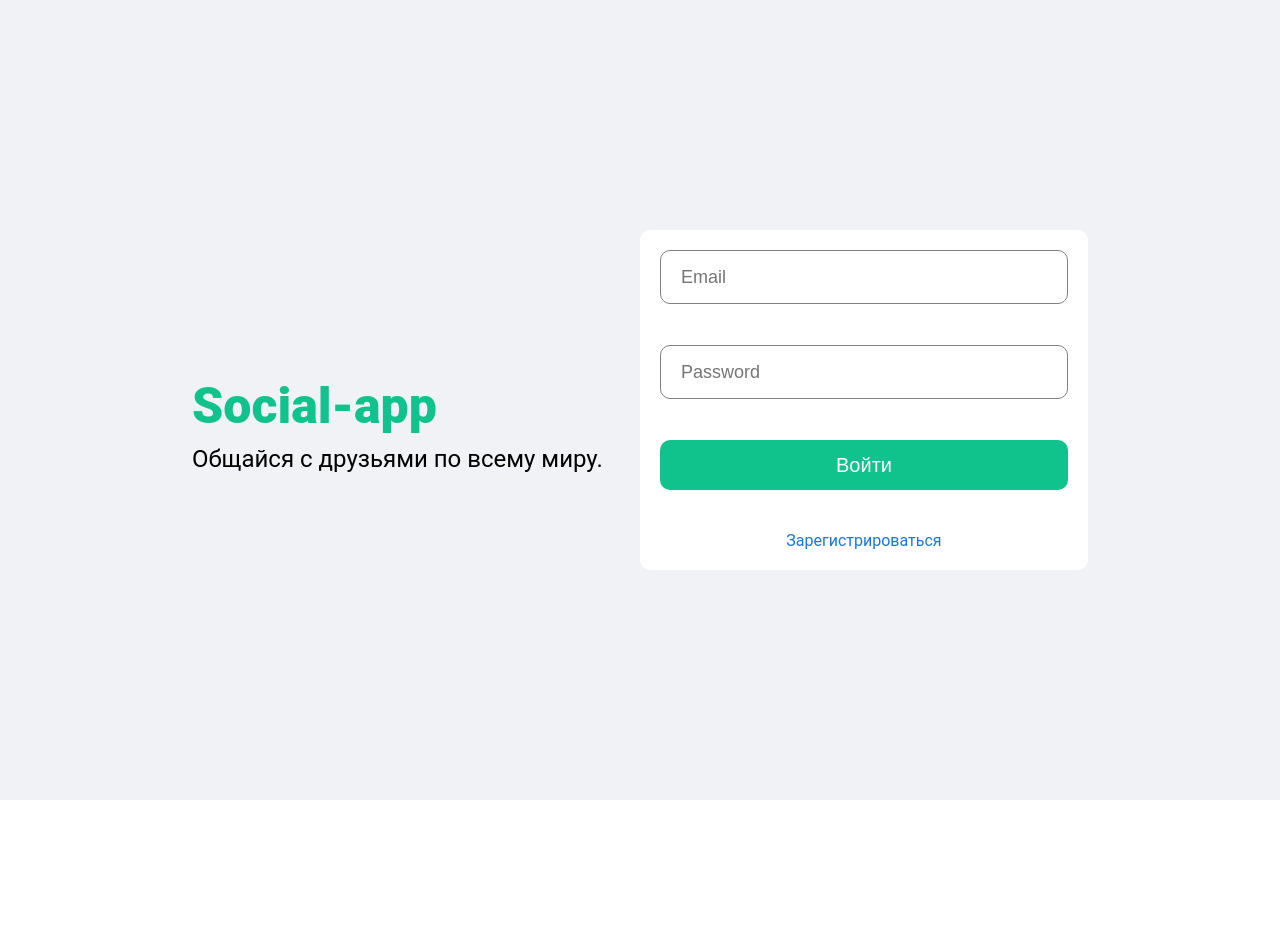
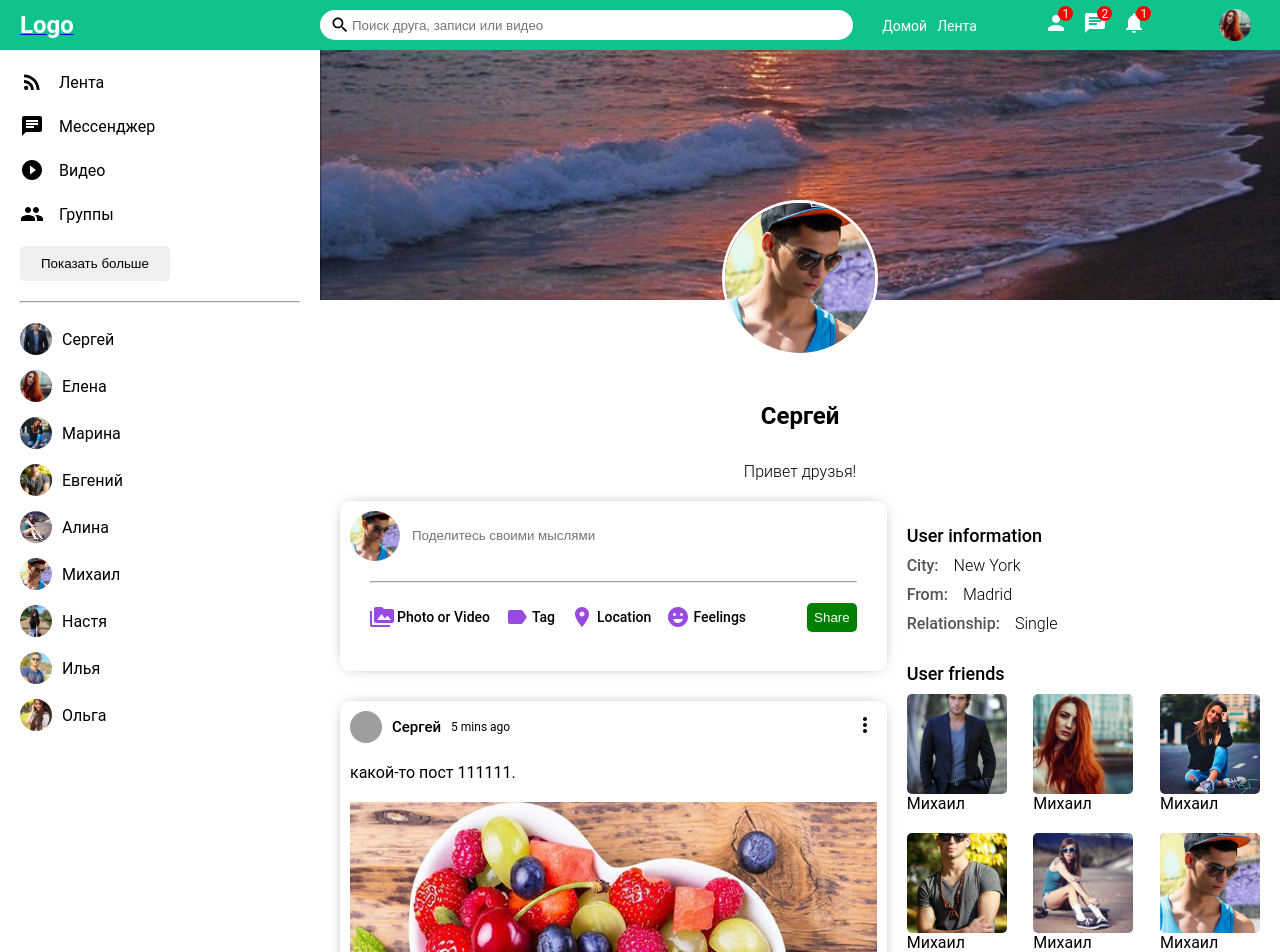
Before and after one commit to Pavel-Sol/social-media-app-MERN, a React (Create React App) app in the folder client/: page /profile/1 in a window 1280 px wide. Shown: the top 952 px of the page. Before the commit the page ends 800 px from the top, so only its background shows below. Built offline with nearby package versions, Linux system fonts and the light colour scheme; grey boxes are pictures that could not be loaded; the HTML template or start-up script is replaced by a standard one.

Commit message:
настроил роутинг на клиенте

```diff
--- a/client/package.json
+++ b/client/package.json
@@ -10,6 +10,7 @@
     "@testing-library/user-event": "^12.8.3",
     "react": "^17.0.2",
     "react-dom": "^17.0.2",
+    "react-router-dom": "^5.3.0",
     "react-scripts": "4.0.3",
     "web-vitals": "^1.1.2"
   },
--- a/client/src/App.js
+++ b/client/src/App.js
@@ -3,11 +3,32 @@ import Profile from './pages/profile/Profile';
 import Register from './pages/register/Register';
 import Login from './pages/login/Login';
 
+import { BrowserRouter, Route, Switch, Redirect } from 'react-router-dom';
+
 function App() {
+  const user = true;
   // return <Home />;
   // return <Profile />;
   // return <Register />;
-  return <Login />;
+  // return <Login />;
+
+  return (
+    <BrowserRouter>
+      <Switch>
+        <Route exact path="/">
+          {user ? <Home /> : <Register />}
+        </Route>
+
+        <Route path="/register">{user ? <Redirect to="/" /> : <Register />}</Route>
+
+        <Route path="/login">{user ? <Redirect to="/" /> : <Login />}</Route>
+
+        <Route path="/profile/:username">
+          <Profile />
+        </Route>
+      </Switch>
+    </BrowserRouter>
+  );
 }
 
 export default App;
--- a/client/src/components/closeFriend/CloseFriend.js
+++ b/client/src/components/closeFriend/CloseFriend.js
@@ -1,9 +1,11 @@
 import './closeFriend.css';
 
 const CloseFriend = ({ user }) => {
+  const PF = process.env.REACT_APP_PUBLIC_FOLDER;
+
   return (
     <li className="sidebarFriend">
-      <img className="sidebarFriendImg" src={user.profilePicture} alt="" />
+      <img className="sidebarFriendImg" src={PF + user.profilePicture} alt="" />
       <span className="sidebarFriendName">{user.username}</span>
     </li>
   );
--- a/client/src/components/online/Online.jsx
+++ b/client/src/components/online/Online.jsx
@@ -1,10 +1,12 @@
 import "./online.css";
 
 const Online = ({user}) => {
+
+  const PF = process.env.REACT_APP_PUBLIC_FOLDER;
   return (
     <li className="rightbarFriend">
       <div className="rightbarProfileImgContainer">
-        <img className="rightbarProfileImg" src={user.profilePicture} alt="" />
+        <img className="rightbarProfileImg" src={PF + user.profilePicture} alt="" />
         <span className="rightbarOnline"></span>
       </div>
       <span className="rightbarUsername">{user.username}</span>
--- a/client/src/components/post/Post.js
+++ b/client/src/components/post/Post.js
@@ -6,8 +6,10 @@ import { useState } from 'react';
 const Post = ({ post }) => {
   const [like, setLike] = useState(post.like);
   const [isLiked, setIsLiked] = useState(false);
+  const PF = process.env.REACT_APP_PUBLIC_FOLDER;
 
-  // console.log(post);
+  // console.log(PF + post.photo);
+  // console.log(PF + Users.filter((u) => u.id === post?.userId)[0].profilePicture);
 
   const likeHandler = () => {
     setLike(isLiked ? like - 1 : like + 1);
@@ -34,11 +36,11 @@ const Post = ({ post }) => {
         </div>
         <div className="postCenter">
           <span className="postText">{post?.desc}</span>
-          <img className="postImg" src={post.photo} alt="" />
+          <img className="postImg" src={PF + post.photo} alt="" />
         </div>
         <div className="postBottom">
           <div className="postBottomLeft">
-            <img className="likeIcon" src="assets/like.png" onClick={likeHandler} alt="" />
+            <img className="likeIcon" src={`${PF}assets/like.png`} onClick={likeHandler} alt="" />
             <span className="postLikeCounter">{like} people like it</span>
           </div>
           <div className="postBottomRight">
--- a/client/src/components/rightbar/Rightbar.jsx
+++ b/client/src/components/rightbar/Rightbar.jsx
@@ -17,6 +17,7 @@ const Rightbar = ({ profile }) => {
   };
 
   const ProfileRightbar = () => {
+    const PF = process.env.REACT_APP_PUBLIC_FOLDER;
     return (
       <>
         <h4 className="rightbarTitle">User information</h4>
@@ -38,7 +39,7 @@ const Rightbar = ({ profile }) => {
         <div className="rightbarFollowings">
           <div className="rightbarFollowing">
             <img
-              src="assets/person/1.jpg"
+              src={`${PF}assets/person/1.jpg`}
               alt=""
               className="rightbarFollowingImg"
             />
@@ -46,7 +47,7 @@ const Rightbar = ({ profile }) => {
           </div>
           <div className="rightbarFollowing">
             <img
-              src="assets/person/2.jpg"
+              src={`${PF}assets/person/2.jpg`}
               alt=""
               className="rightbarFollowingImg"
             />
@@ -54,7 +55,7 @@ const Rightbar = ({ profile }) => {
           </div>
           <div className="rightbarFollowing">
             <img
-              src="assets/person/3.jpg"
+              src={`${PF}assets/person/3.jpg`}
               alt=""
               className="rightbarFollowingImg"
             />
@@ -62,7 +63,7 @@ const Rightbar = ({ profile }) => {
           </div>
           <div className="rightbarFollowing">
             <img
-              src="assets/person/4.jpg"
+              src={`${PF}assets/person/4.jpg`}
               alt=""
               className="rightbarFollowingImg"
             />
@@ -70,7 +71,7 @@ const Rightbar = ({ profile }) => {
           </div>
           <div className="rightbarFollowing">
             <img
-              src="assets/person/5.jpg"
+              src={`${PF}assets/person/5.jpg`}
               alt=""
               className="rightbarFollowingImg"
             />
@@ -78,7 +79,7 @@ const Rightbar = ({ profile }) => {
           </div>
           <div className="rightbarFollowing">
             <img
-              src="assets/person/6.jpg"
+              src={`${PF}assets/person/6.jpg`}
               alt=""
               className="rightbarFollowingImg"
             />
--- a/client/src/components/topbar/Topbar.jsx
+++ b/client/src/components/topbar/Topbar.jsx
@@ -1,11 +1,14 @@
 import "./topbar.css";
 import { Search, Person, Chat, Notifications } from "@material-ui/icons";
+import {Link} from 'react-router-dom';
 
 export default function Topbar() {
   return (
     <div className="topbarContainer">
       <div className="topbarLeft">
-        <span className="logo">Logo</span>
+        <Link to='/'>
+          <span className="logo">Logo</span>
+        </Link>
       </div>
       <div className="topbarCenter">
         <div className="searchbar">
--- a/client/src/pages/profile/Profile.jsx
+++ b/client/src/pages/profile/Profile.jsx
@@ -5,6 +5,7 @@ import Feed from "../../components/feed/Feed";
 import Rightbar from "../../components/rightbar/Rightbar";
 
 const Profile = () => {
+  const PF = process.env.REACT_APP_PUBLIC_FOLDER;
   return (
     <>
       <Topbar />
@@ -15,12 +16,12 @@ const Profile = () => {
             <div className="profileCover">
               <img
                 className="profileCoverImg"
-                src="assets/post/2.jpg"
+                src={`${PF}assets/post/2.jpg`}
                 alt=""
               />
               <img
                 className="profileUserImg"
-                src="assets/person/6.jpg"
+                src={`${PF}assets/person/6.jpg`}
                 alt=""
               />
             </div>
```
Also changed, not shown: 2 other files (tests, documents, lock files or other folders).
